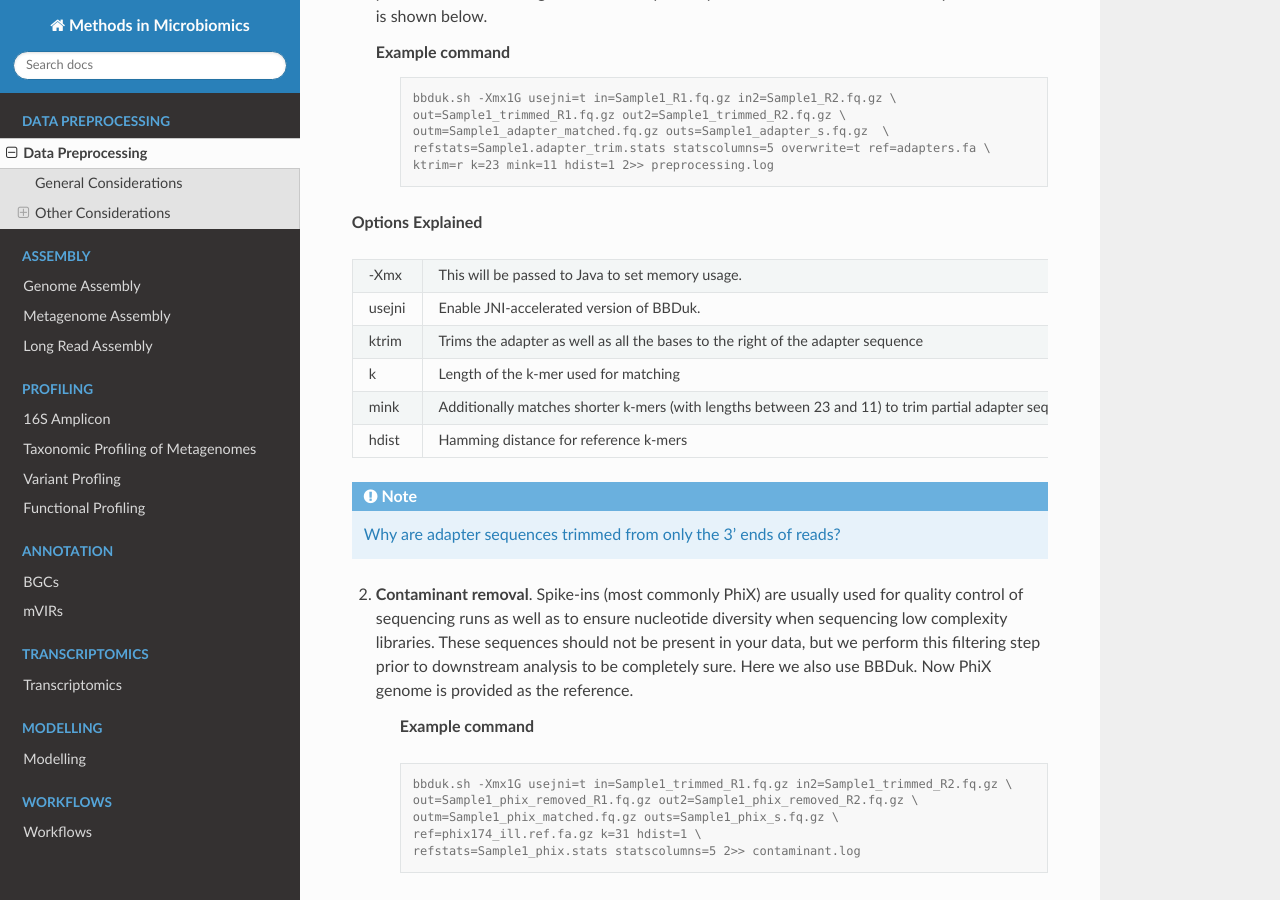
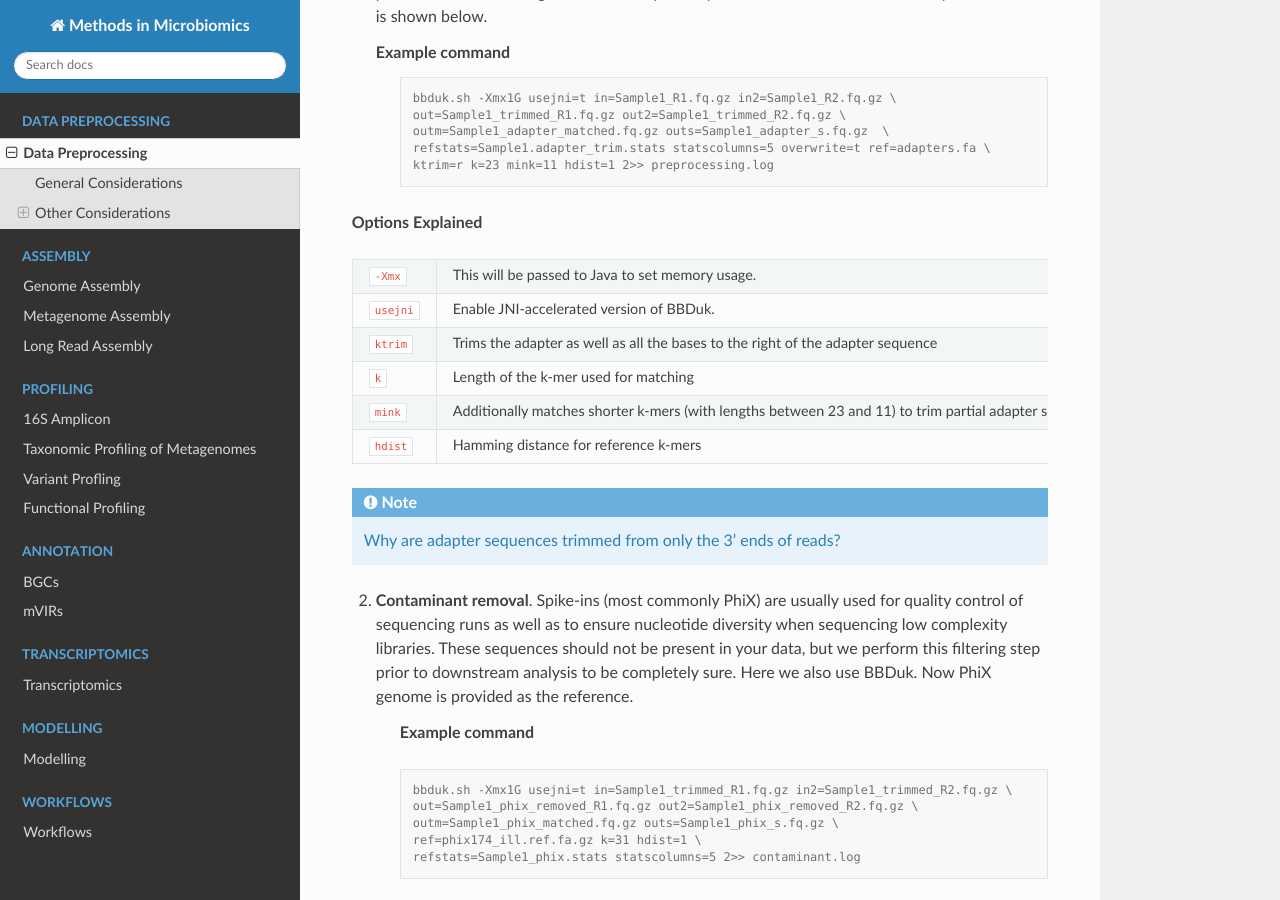
Before and after one commit to MicrobiologyETHZ/Methods_in_Microbiomics, a Sphinx documentation site: the page built from docs/preprocessing/preprocessing.rst, in a window 1280 px wide and 900 px high, scrolled down 973 px. Built offline with Sphinx 7.4.7 and the Read the Docs theme 2.0.0, drawn with Linux system fonts in a browser that asks for light colours.

Commit message:
Fixed double dash issue in preprocessing.rst

```diff
--- a/docs/preprocessing/preprocessing.rst
+++ b/docs/preprocessing/preprocessing.rst
@@ -43,14 +43,14 @@ Data quality control is an essential first step in any bioinformatics workflow.
 
 **Options Explained**
 
-========    =========================================================================================================
--Xmx        This will be passed to Java to set memory usage.
-usejni      Enable JNI-accelerated version of BBDuk.
-ktrim       Trims the adapter as well as all the bases to the right of the adapter sequence
-k           Length of the k-mer used for matching
-mink        Additionally matches shorter k-mers (with lengths between 23 and 11) to trim partial adapter sequences
-hdist       Hamming distance for reference k-mers
-========    =========================================================================================================
+==========    =========================================================================================================
+``-Xmx``        This will be passed to Java to set memory usage.
+``usejni``      Enable JNI-accelerated version of BBDuk.
+``ktrim``       Trims the adapter as well as all the bases to the right of the adapter sequence
+``k``           Length of the k-mer used for matching
+``mink``        Additionally matches shorter k-mers (with lengths between 23 and 11) to trim partial adapter sequences
+``hdist``       Hamming distance for reference k-mers
+==========    =========================================================================================================
 
 
 .. note::
@@ -94,13 +94,13 @@ The command is very similar to the one shown above.
 
 **Options Explained**
 
-=============    ==========================================================
-minlength=45     filters out reads that are shorter than 45 bp
-qtrim=rl         trims low quality bases on the right and left ends of the reads
-trimq=14         regions with average quality BELOW 14 will be trimmed
-maq=20           filters out reads with average quality BELOW 20
-maxns=1          filters out reads with more than 1 N
-=============    ==========================================================
+================    ==========================================================
+``minlength=45``     filters out reads that are shorter than 45 bp
+``qtrim=rl``         trims low quality bases on the right and left ends of the reads
+``trimq=14``         regions with average quality BELOW 14 will be trimmed
+``maq=20``           filters out reads with average quality BELOW 20
+``maxns=1``          filters out reads with more than 1 N
+================    ==========================================================
 
 .. note::
 
@@ -168,21 +168,21 @@ Filtering out host reads
         outm=out.s.human.matched.fq.gz 2>> out.rmHuman.log
 
 =============    ==========================================================
-qin              Set to 33 or 64 to specify input quality value ASCII offset. 33 is Sanger, 64 is old Solexa. Could be left unspecified (default=auto)
-minid            Approximate minimum alignment identity to look for.
-maxindel         Don't look for indels longer than this. Lower is faster.
-bwr              If above zero, restrict alignment band to this fraction of read length.  Faster but less accurate.
-bw               Set the bandwidth directly.
-qickmatch        Generate cigar strings more quickly.
-fast             Sets other paramters to run faster, at reduced sensitivity
-minhits          Minimum number of seed hits required for candidate sites.
-path             Specify the location to write the index.
-qtrim            Quality-trim ends before mapping.
-trimq            Trim regions with average quality below this.
-untrim           Undo trimming after mapping.
-in               Primary reads input
-outu             Write only unmapped reads to this file.
-outm             Write only mapped reads to this file.
+``qin``              Set to 33 or 64 to specify input quality value ASCII offset. 33 is Sanger, 64 is old Solexa. Could be left unspecified (default=auto)
+``minid``            Approximate minimum alignment identity to look for.
+``maxindel``         Don't look for indels longer than this. Lower is faster.
+``bwr``              If above zero, restrict alignment band to this fraction of read length.  Faster but less accurate.
+``bw``               Set the bandwidth directly.
+``qickmatch``        Generate cigar strings more quickly.
+``fast``             Sets other paramters to run faster, at reduced sensitivity
+``minhits``          Minimum number of seed hits required for candidate sites.
+``path``             Specify the location to write the index.
+``qtrim``            Quality-trim ends before mapping.
+``trimq``            Trim regions with average quality below this.
+``untrim``           Undo trimming after mapping.
+``in``               Primary reads input
+``outu``             Write only unmapped reads to this file.
+``outm``             Write only mapped reads to this file.
 =============    ==========================================================
 
 
@@ -203,17 +203,17 @@ Normalization
         peaks=output.peaks2 &> s_norm.log
 
 =============    ==========================================================
--Xmx             This will be passed to Java to set memory usage.
-threads          Set to number of threads desired.
-extra            Additional files to use for input, but not for output
-in1              Path to the forward reads.
-in2              Path to the reverse reads.
-out1             Normalized forward reads.
-out2             Normalized reverse reads.
-target           Target normalization depth.
-mindepth         Kmers with depth below this number will not be included when calculating the depth of a read.
-hist             Specify a file to write the input kmer depth histogram.
-peaks            Write the peaks to this file.
+``-Xmx``             This will be passed to Java to set memory usage.
+``threads``          Set to number of threads desired.
+``extra``            Additional files to use for input, but not for output
+``in1``              Path to the forward reads.
+``in2``              Path to the reverse reads.
+``out1``             Normalized forward reads.
+``out2``             Normalized reverse reads.
+``target``           Target normalization depth.
+``mindepth``         Kmers with depth below this number will not be included when calculating the depth of a read.
+``hist``             Specify a file to write the input kmer depth histogram.
+``peaks``            Write the peaks to this file.
 =============    ==========================================================
 
 Pair-read Merging
@@ -228,15 +228,15 @@ Pair-read Merging
         outu1=Sample1.merge.R1.fq.gz outu2=Sample1.merge.R2.fq.gz minoverlap=16 usejni=t \
         ihist=Sample1.merge.hist &> merge.log
 
-=============    ==========================================================
--Xmx             This will be passed to Java to set memory usage.
-threads          Set to number of threads desired.
-in1              Path to the forward reads.
-in2              Path to the reverse reads.
-out              File for merged reads.
-outu1            File for forward unmerged reads.
-outu2            File for reverse unmerged reads.
-minoverlap       Minimum number of overlapping bases to allow merging.
-ihist            Insert length histogram output file.
-usejni           Do overlapping in C code, which is faster.  Requires compiling the C code.
-=============    ==========================================================
+=================     ==========================================================
+``-Xmx``               This will be passed to Java to set memory usage.
+``threads``            Set to number of threads desired.
+``in1``                Path to the forward reads.
+``in2``                Path to the reverse reads.
+``out``                File for merged reads.
+``outu1``              File for forward unmerged reads.
+``outu2``              File for reverse unmerged reads.
+``minoverlap``         Minimum number of overlapping bases to allow merging.
+``ihist``              Insert length histogram output file.
+``usejni``             Do overlapping in C code, which is faster.  Requires compiling the C code.
+=================     ==========================================================
```
